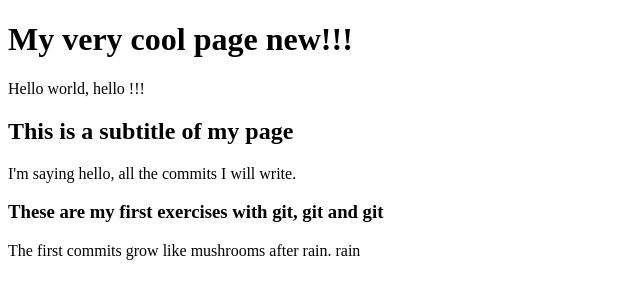
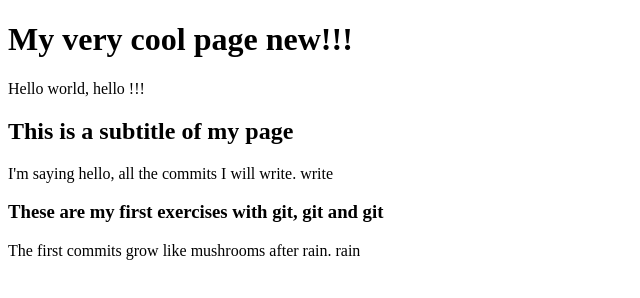
Before and after one commit to WojtekCC/learning-git-2, a plain HTML site: page index.html in a window 1280 px wide. Shown: the full height of the page, 0-640 px from the left. Drawn offline with Linux system fonts and the light colour scheme.

Commit message:
Update index.html

```diff
--- a/index.html
+++ b/index.html
@@ -8,7 +8,7 @@
 		<h1>My very cool page new!!!</h1>
 		<p>Hello world, hello !!!</p>
 		<h2>This is a subtitle of my page</h2>
-		<p>I'm saying hello, all the commits I will write.</p>
+		<p>I'm saying hello, all the commits I will write. write</p>
 		<h3>These are my first exercises with git, git and git</h3>
 		<p>The first commits grow like mushrooms after rain. rain</p>
 	</body>
```
